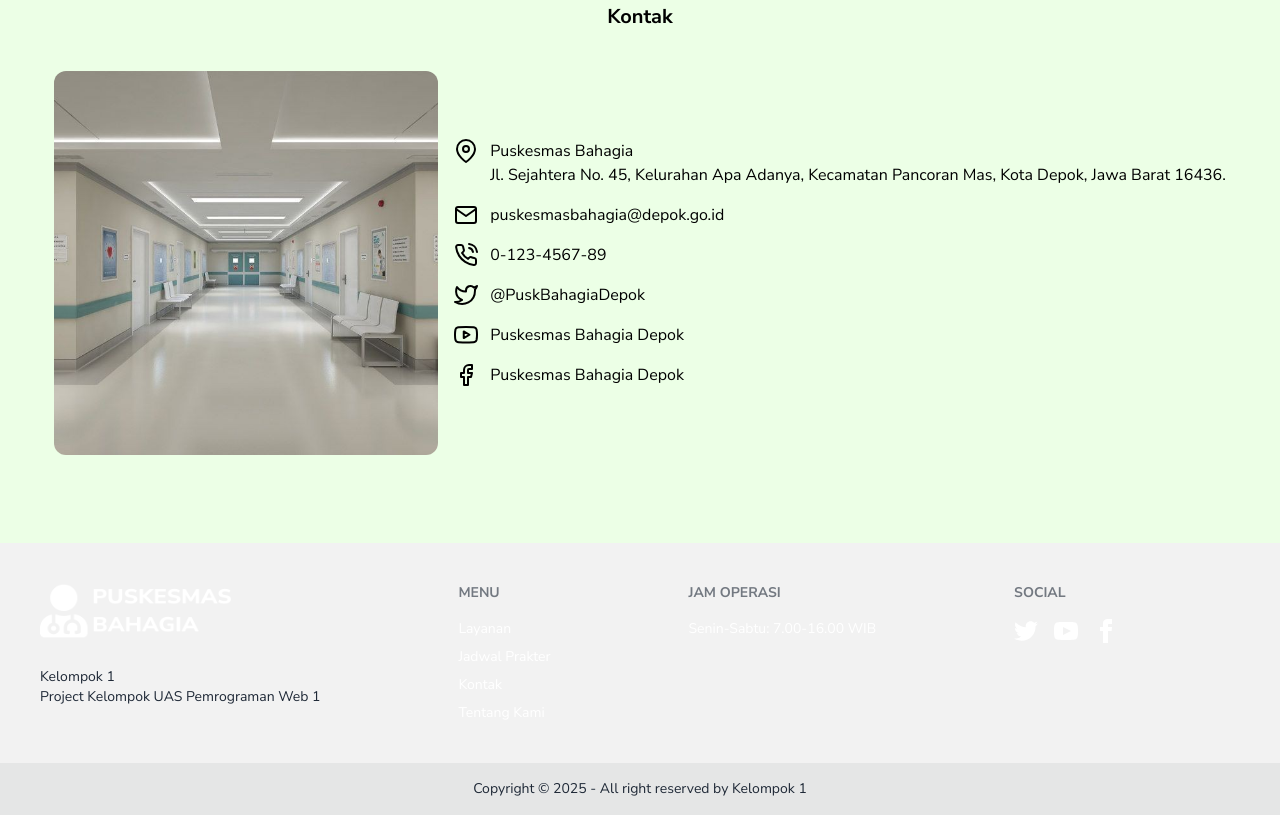
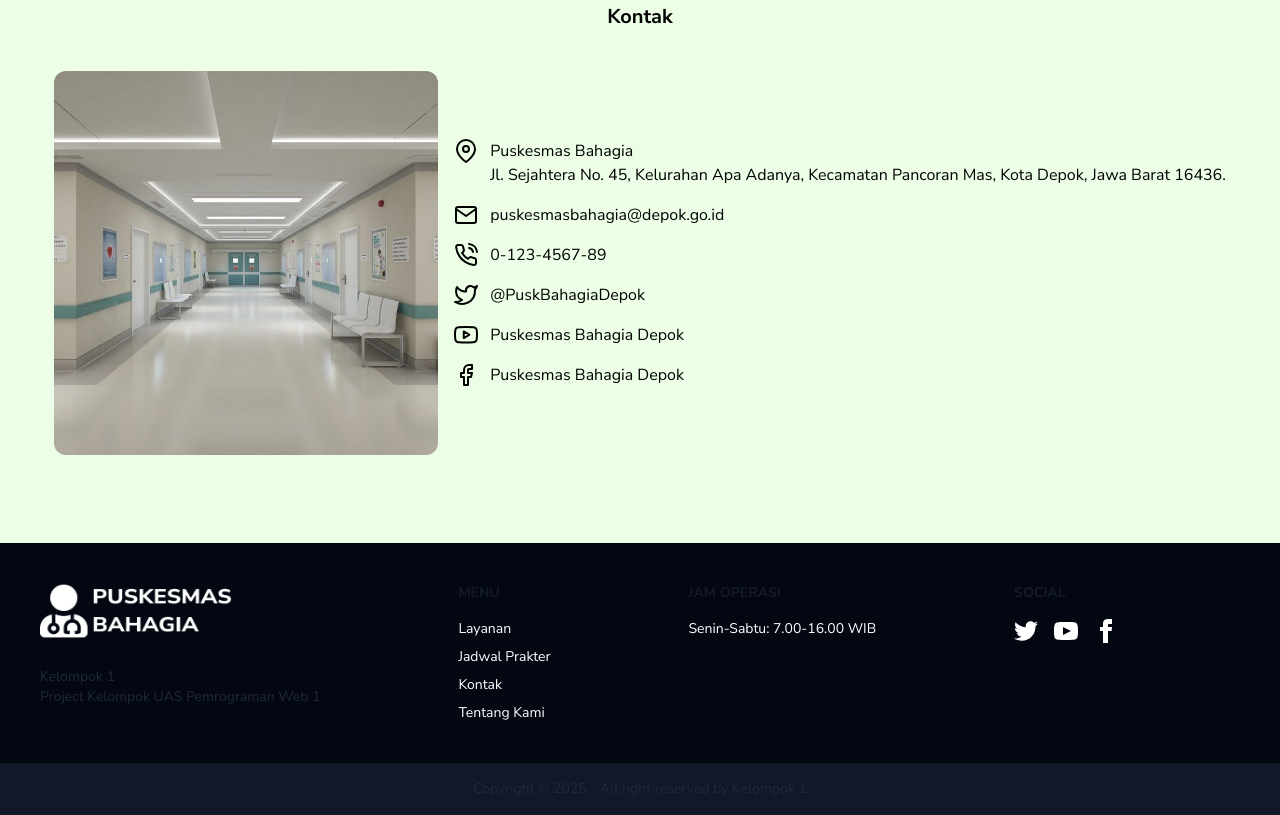
Before and after one commit to Naufal-Alfihusni/puskesmas-bahagia, a website: page index.html in a window 1280 px wide. Shown: the part 2170-2985 px from the top of the page. Drawn offline with nearby package versions, Linux system fonts and the light colour scheme.

Commit message:
modified:   index.html 	modified:   src/output.css

```diff
--- a/index.html
+++ b/index.html
@@ -613,7 +613,7 @@
       </section>
     </main>
 
-    <footer class="footer bg-base-200 text-base-content p-10 mt-10">
+    <footer class="footer bg-gray-950 text-base-content p-10 mt-10">
       <aside>
         <img src="image/logo.png" alt="" class="w-48 h-14" />
         <p>
@@ -684,7 +684,7 @@
       </nav>
     </footer>
 
-    <footer class="footer footer-center bg-base-300 text-base-content p-4">
+    <footer class="footer footer-center bg-gray-900 text-base-content p-4">
       <aside>
         <p>Copyright © 2025 - All right reserved by Kelompok 1</p>
       </aside>
```
Also changed, not shown: src/output.css.
